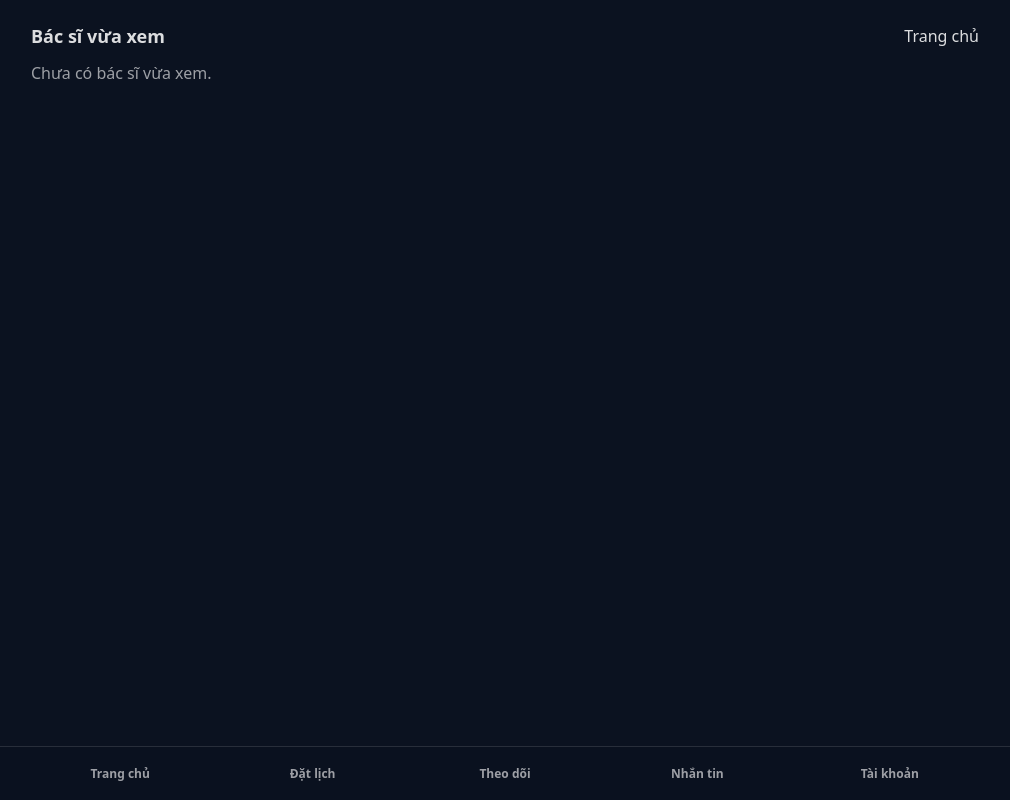
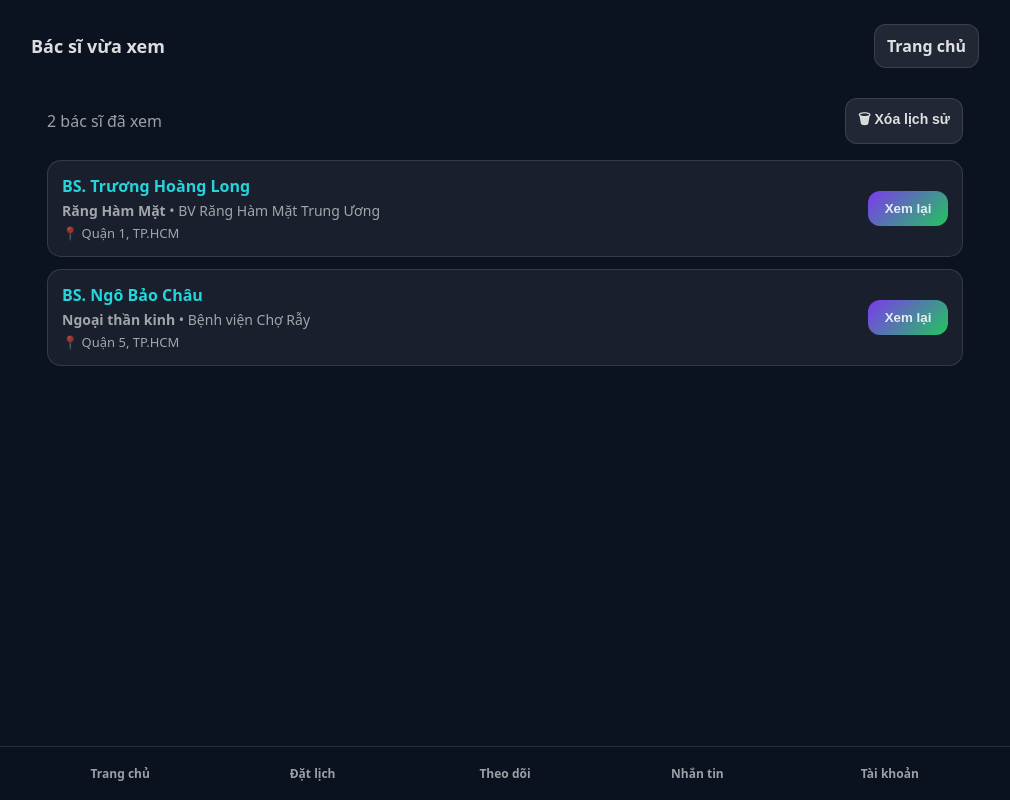
Before and after one commit to SyleinIfinity/DAPM-22-DoctorFinderWeb, a React (Vite) app: page /app/doctors/recent in a window 1280 px wide. Shown: the whole page, without its empty margins (135-1145 px from the left). Built offline with nearby package versions, Linux system fonts and the light colour scheme.

Commit message:
ui: hoan thien trang bac si vua xem voi nut xoa lich su va mock data

```diff
--- a/src/pages/member/RecentDoctorsPage.tsx
+++ b/src/pages/member/RecentDoctorsPage.tsx
@@ -1,52 +1,105 @@
-import { useMemo, useState } from 'react'
+import { useMemo, useState, useEffect } from 'react'
 import { Link, useNavigate } from 'react-router-dom'
 import { PageHeader } from '../../components/PageHeader'
 import { clearRecentDoctors, loadRecentDoctors } from '../../utils/recentDoctors'
 
 export function RecentDoctorsPage() {
   const navigate = useNavigate()
-  const [list, setList] = useState(() => loadRecentDoctors())
+
+  // Khởi tạo state từ localStorage
+  const [list, setList] = useState(() => {
+    const saved = loadRecentDoctors()
+    // Nếu chưa có dữ liệu thật, trả về mảng mẫu để test UI
+    if (saved.length === 0) {
+      return [
+        {
+          maBacSi: 201,
+          hoTenDayDu: "BS. Trương Hoàng Long",
+          chuyenKhoa: "Răng Hàm Mặt",
+          tenCoSoYTe: "BV Răng Hàm Mặt Trung Ương",
+          diaChiLamViec: "Quận 1, TP.HCM"
+        },
+        {
+          maBacSi: 202,
+          hoTenDayDu: "BS. Ngô Bảo Châu",
+          chuyenKhoa: "Ngoại thần kinh",
+          tenCoSoYTe: "Bệnh viện Chợ Rẫy",
+          diaChiLamViec: "Quận 5, TP.HCM"
+        }
+      ]
+    }
+    return saved
+  })
 
   const hasItems = useMemo(() => list.length > 0, [list.length])
 
+  const handleClear = () => {
+    if (window.confirm("Bạn có chắc chắn muốn xóa toàn bộ lịch sử xem?")) {
+      clearRecentDoctors()
+      setList([])
+    }
+  }
+
   return (
     <>
-      <PageHeader title="Bác sĩ vừa xem" right={<Link to="/app/home">Trang chủ</Link>} />
+      <PageHeader
+        title="Bác sĩ vừa xem"
+        right={<Link className="btn btn-ghost" to="/app/home">Trang chủ</Link>}
+      />
 
-      {!hasItems ? <div className="muted">Chưa có bác sĩ vừa xem.</div> : null}
-
-      {hasItems ? (
+      <div style={{ padding: '16px' }}>
+        {!hasItems ? (
+          <div className="card" style={{ textAlign: 'center', padding: '40px' }}>
+            <p className="muted">Chưa có bác sĩ vừa xem gần đây.</p>
+            <Link to="/app/home" className="btn btn-primary" style={{ marginTop: '12px' }}>
+              Tìm kiếm bác sĩ ngay
+            </Link>
+          </div>
+        ) : (
           <>
-          <div className="row" style={{ marginBottom: 8 }}>
+            {/* Thanh công cụ xóa lịch sử */}
+            <div className="row-between" style={{ marginBottom: '16px' }}>
+              <span className="muted">{list.length} bác sĩ đã xem</span>
               <button
-              className="btn"
+                className="btn btn-danger-ghost"
                 type="button"
-              onClick={() => {
-                clearRecentDoctors()
-                setList([])
-              }}
+                onClick={handleClear}
+                style={{ fontSize: '14px' }}
               >
-              Xóa lịch sử
+                🗑 Xóa lịch sử
               </button>
             </div>
-          <div className="stack">
+
+            {/* Danh sách Card */}
+            <div className="stack" style={{ gap: '12px' }}>
               {list.map((d) => (
-              <div key={d.maBacSi} className="card row-between">
+                <div key={d.maBacSi} className="card row-between" style={{ alignItems: 'center' }}>
                   <div className="stack" style={{ gap: 4 }}>
-                  <div style={{ fontWeight: 900 }}>{d.hoTenDayDu}</div>
-                  <div className="muted">
-                    {d.chuyenKhoa} • {d.tenCoSoYTe}
+                    <div style={{ fontWeight: 900, fontSize: '16px', color: '#24D5DB' }}>
+                      {d.hoTenDayDu}
                     </div>
-                  <div className="muted">{d.diaChiLamViec || '—'}</div>
+                    <div className="muted" style={{ fontSize: '14px' }}>
+                      <strong>{d.chuyenKhoa}</strong> • {d.tenCoSoYTe}
                     </div>
-                <button className="btn btn-primary" type="button" onClick={() => navigate(`/app/doctors/${d.maBacSi}`)}>
-                  Xem
+                    <div className="muted" style={{ fontSize: '13px' }}>
+                      📍 {d.diaChiLamViec || '—'}
+                    </div>
+                  </div>
+
+                  <button
+                    className="btn btn-primary"
+                    type="button"
+                    onClick={() => navigate(`/app/doctors/${d.maBacSi}`)}
+                    style={{ minWidth: '80px' }}
+                  >
+                    Xem lại
                   </button>
                 </div>
               ))}
             </div>
           </>
-      ) : null}
+        )}
+      </div>
     </>
   )
 }
```
Lines whose indentation alone changed are shown as unchanged.
